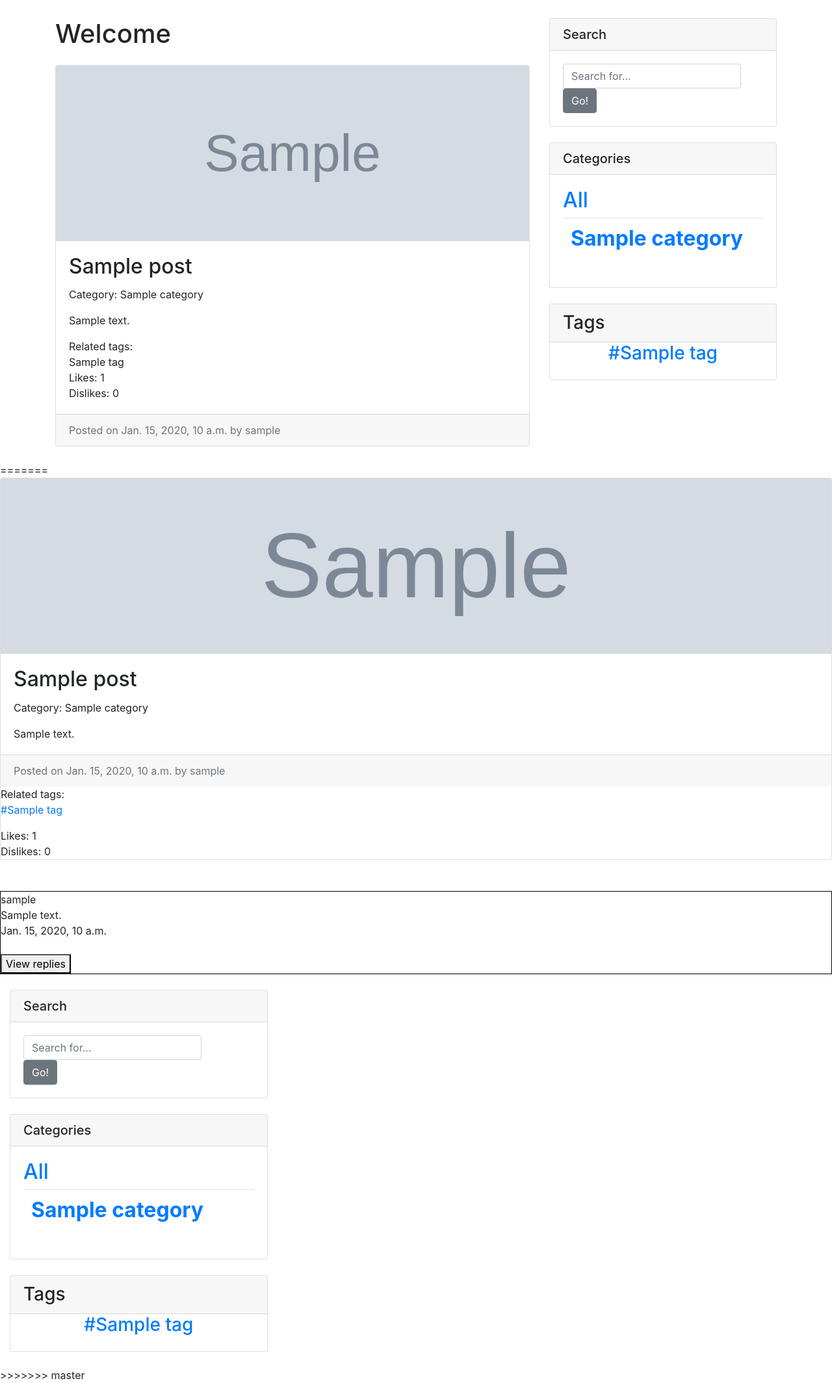
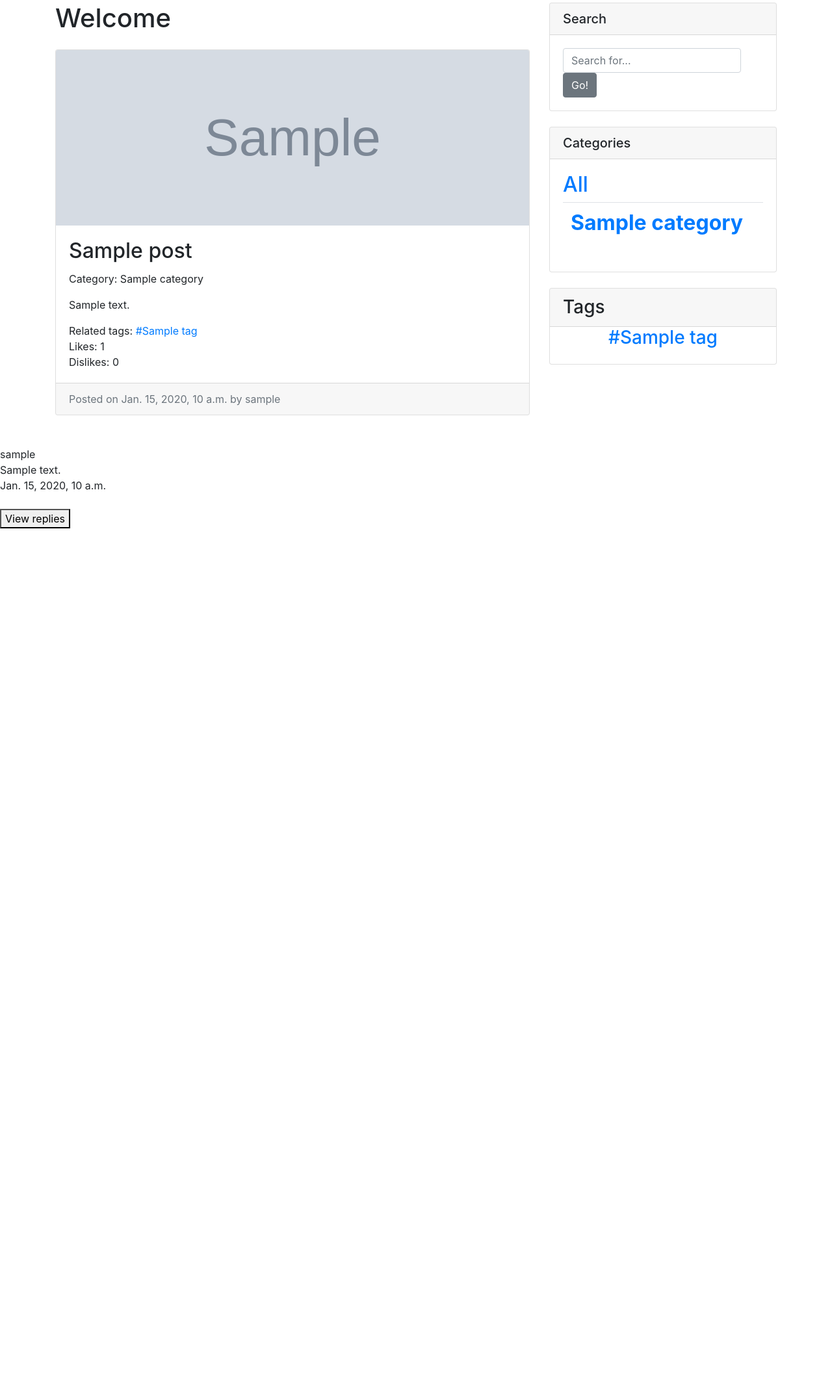
Before and after one commit to deenaahmed/Django-project, a Django app: page /Post/1 in a window 1280 px wide. Shown: the part 76-2204 px from the top of the page at 65% size. After the commit the page ends 889 px from the top, so only its background shows below. Run offline with Django 3.2, Linux system fonts and the light colour scheme; tables that the repository leaves empty hold one stand-in row (values such as "Sample post"); grey boxes marked "Sample" are stand-in pictures; parts of the project's set-up code (start-up, migrations or seed data) failed here and were passed over; some libraries are stand-ins or nearby versions.

Commit message:
latest changes

```diff
--- a/Django_blog/Blog/templates/blog/postpage.html
+++ b/Django_blog/Blog/templates/blog/postpage.html
@@ -8,7 +8,7 @@
 {% extends "blog/base.html" %}
 {% block main_block %}
 
-<<<<<<< HEAD
+
 
 
 
@@ -39,9 +39,9 @@
 
 						 <div> Related tags:
 							{% for t in tag_list %}
-							<div>{{t.name}}</div>
+							<a href="/Tag/{{t.id}}">#{{t.name}}</a>
 						{% endfor %}
-						 <div>Likes: {{postlike}}</div> <div>Dislikes: {{postdislike}}</div>
+						 <div id="likecount">Likes: {{postlike}}</div> <div id="discount">Dislikes: {{postdislike}}</div>
 
                          </div>
 
@@ -69,48 +69,12 @@
 
 
     </div> <!--container-->
-=======
-	<style>
-	.divstyle{
-		border: 1px solid black;
 
-	}
-	.divstyle1{
-		border: 1px solid black;
-	}
-	.divstylereply{
-		border: 1px solid black;
-	}
-	</style>
-
-<div class="card mb-4">
-           <a href="/Post/{{post_list.id}}"> <img class="card-img-top" src="{{ post_list.image.url }}" alt="Card image cap" width="200" height="270"></a>
-            <div class="card-body">
-              <h2 class="card-title">{{post_list.title}}</h2>
-              <p class="card-text">Category: {{post_list.cat}}</p>
-              <p class="card-text">{{post_list.body}}</p>
-            </div>
-            <div class="card-footer text-muted">
-              Posted on {{post_list.created_at}} by {{post_list.author}}
-            </div>
-            <div> Related tags:
-			{% for t in tag_list %}
-				<p><a href="/Tag/{{t.id}}">#{{t.name}}</a></p>
-		{% endfor %}
-		 <div>Likes: {{postlike}}</div> <div>Dislikes: {{postdislike}}</div>
-
-	</div>
-          </div>
 	{% if user.is_authenticated %}
 	<p>
-	{% if obblike %}
-	<button class='likebutton' id='Blog_like{{post_list.id}}' href='likepost' data-catid='{{post_list.id}}' style="background-color: blue;">Like</button>
-	 <button class='dislikebutton' id='Blog_dislike{{post_list.id}}' href='dislikepost' style="background-color: white;" data-catid='{{post_list.id}}'>Dislike</button>
-	 {% endif %}
-	 {% if obbdislike %}
-	<button class='likebutton' id='Blog_like{{post_list.id}}' href='likepost' data-catid='{{post_list.id}}' style="background-color: white;">Like</button>
-	 <button class='dislikebutton' id='Blog_dislike{{post_list.id}}' href='dislikepost' style="background-color: blue;" data-catid='{{post_list.id}}'>Dislike</button>
-	 {% endif %}
+		<button class='likebutton' id='Blog_like{{post_list.id}}' href='likepost' data-catid='{{post_list.id}}'  style="background-color: white;">Likes:</button>
+		<button class='dislikebutton' id='Blog_dislike{{post_list.id}}' href='dislikepost' style="background-color: blue;" data-catid='{{post_list.id}}'>Dislikes:</button>
+
 	<br/>
 		<textarea id="comment" class="form-control" rows="4" placeholder="input comment!" ></textarea>
     <button class="btn btn-raised btn-primary pull-right" value="{{post_list.id}}" id="comment-formbutton">Add comment</button>
@@ -158,9 +122,10 @@
 	</div>
 	{% endfor %}
 	</div>
-	{% include "blog/sidebar.html" %}
-</body>
->>>>>>> master
+
+
+
+
 
 {% endblock %}
 
--- a/Django_blog/Blog/urls.py
+++ b/Django_blog/Blog/urls.py
@@ -18,5 +18,9 @@ urlpatterns = [
     url(r'^register$', views.register),
     url(r'^Post/(?P<post_id>[0-9]+)$',  views.postPage),
     url(r'^Tag/(?P<tag_id>[0-9]+)$',  views.getPostsTag),
+    url(r'^dislikepost/$', views.dislikePost),
+    url(r'^likepost/$',views.likePost),
+
+
 
 ]
--- a/Django_blog/Blog/views.py
+++ b/Django_blog/Blog/views.py
@@ -24,7 +24,8 @@ import re
 
 
 def allPosts(request):
-    all_posts = Post.objects.all()
+
+    all_posts= Post.objects.all().order_by('created_at')
     page = request.GET.get('page',1)
     paginator = Paginator(all_posts, 5)
     try:
@@ -214,7 +215,7 @@ def new_comment(request):
 	ob1.user_id=request.user.id
 	ob1.body=request.GET.get('body',None)
 	ob1.save()
-	#ob1.created_at=formunix(ob1.created_at)
+	ob1.created_at = ob1.created_at.strftime("%b.%d, %Y, %I:%M%p")
 	body =filterwithoutbadwords(ob1.body)
 	data = {
 	'idd' :ob1.id,
@@ -233,6 +234,7 @@ def new_reply(request):
 	ob1.body=request.GET.get('bodyreply',None)
 	ob1.save()
 	#ob1.created_at=formunix(ob1.created_at)
+	ob1.created_at=ob1.created_at.strftime("%b.%d, %Y, %I:%M%p")
 	body =filterwithoutbadwords(ob1.body)
 	data = {
 	'idd' :ob1.id,
@@ -241,34 +243,6 @@ def new_reply(request):
 	'createdat':ob1.created_at
 	}
 	return JsonResponse(data)
-
-def new_like(request):
-	varm= Like.objects.raw('select * from Blog_like where (post_id=' + ob1.post_id + ' and user_id=' + ob1.user_id + ')')
-	if(varm): # lw mwgod l record mn l awl update l value
-		ob5 = Like.objects.get(id=varm.id)
-		ob5.state= request.GET.get('state',None)
-		ob5.save()
-	else: # lw msh mwgod create record gded
-		form2 = likeform()
-		ob1= form2.save(commit=False)
-		ob1.state=request.GET.get('state',None)
-		ob1.user_id=1
-		ob1.post_id=request.GET.get('post_id',None)
-		ob1.save()
-	obblike = Like.objects.raw('select count(*) where (post_id=' + ob1.post_id + ' and user_id=' + ob1.user_id + ' and state=1) ')
-	obbdislike = Like.objects.raw('select count(*) where (post_id=' + ob1.post_id + ' and user_id=' + ob1.user_id + ' and state=0) ')
-	objectdeleted=0
-	if(obbdislike>2):
-		posttobedeleted=Post.objects.get(id=post_id)
-		posttobedeleted.delete()
-		objectdeleted=1
-	data = {
-	'numoflikes' : obblike,
-	'numofdislikes' : obbdislike,
-	'objectdeleted' : objectdeleted
-	}
-	return JsonResponse(data)
-
 
 
 
@@ -316,3 +290,65 @@ def register(request):
 		form = RegistrationForm()
 
 	return render(request, "blog/register.html", {"form": form})
+
+
+
+def dislikePost(request):
+	post_id = request.GET.get('post_id', None)
+	post = Post.objects.filter(id=post_id)
+	mypost = Post.objects.get(id=post_id)
+	usr=User.objects.get(id=request.user.id)
+	row=Like.objects.all().filter(state=0, user=usr, post=post[0])
+	row2 = Like.objects.all().filter(state=1, user=usr, post=post[0])
+	if row.exists():
+		deletelike=Like.objects.get(state=0, user=usr, post=post[0])
+		deletelike.delete()
+	else:
+		Like.objects.create(state=0, user=usr, post=post[0])
+        if row2.exists():
+            deletelike = Like.objects.get(state=1, user=usr, post=post[0])
+            deletelike.delete()
+	discount = Like.objects.filter(state=0, post=mypost).count()
+	likesCount = Like.objects.filter(state=1, post=mypost).count()
+	if discount == 2:
+		mypost.delete()
+
+
+	data = {
+		'disCount': discount,
+		'likesCount':likesCount
+	}
+	return JsonResponse(data)
+
+
+
+
+
+def likePost(request):
+	post_id = request.GET.get('post_id', None)
+	likedpost = Post.objects.get(id=post_id)
+	likecheck=Like.objects.filter(post=post_id,user_id=request.user.id)
+	if likecheck:
+		if(likecheck[0].state==1):
+			likecheck.delete()
+		else:
+
+
+			likecheck[0].state=1
+			likecheck[0].save()
+
+
+
+	else:
+		like = Like.objects.create(user_id=request.user.id, post=likedpost,state = 1)
+		like.save()  # saving it to store in database
+
+	likesCount = Like.objects.filter(state=1, post=likedpost).count()
+	discount = Like.objects.filter(state=0, post=likedpost).count()
+
+	data = {
+
+		'disCount': discount,
+		'likesCount':likesCount
+	}
+	return JsonResponse(data)
```
Also changed, not shown: Django_blog/Blog/templates/blog/base.html (+60 -25 lines), Django_blog/media/All-These-Flavors-And-You-Choose-To-Be-Salty-Funny-Girl-Meme-Picture_1DSZeDZ.jpg (added), Django_blog/media/All-These-Flavors-And-You-Choose-To-Be-Salty-Funny-Girl-Meme-Picture_F7rrhUj.jpg (added), Django_blog/media/All-These-Flavors-And-You-Choose-To-Be-Salty-Funny-Girl-Meme-Picture_P5MtNCH.jpg (added), Django_blog/media/All-These-Flavors-And-You-Choose-To-Be-Salty-Funny-Girl-Meme-Picture_UAEuOhF.jpg (added), Django_blog/media/All-These-Flavors-And-You-Choose-To-Be-Salty-Funny-Girl-Meme-Picture_az5Pykr.jpg (added), Django_blog/media/All-These-Flavors-And-You-Choose-To-Be-Salty-Funny-Girl-Meme-Picture_o7plmLx.jpg (added), Django_blog/media/bbbb4df034ca9548db76c146a9b34b93de27b100820b412a09821a47297aaaf0_1.gif (added), Django_blog/media/icon_J9pMThb.png (added), 2 other files.
